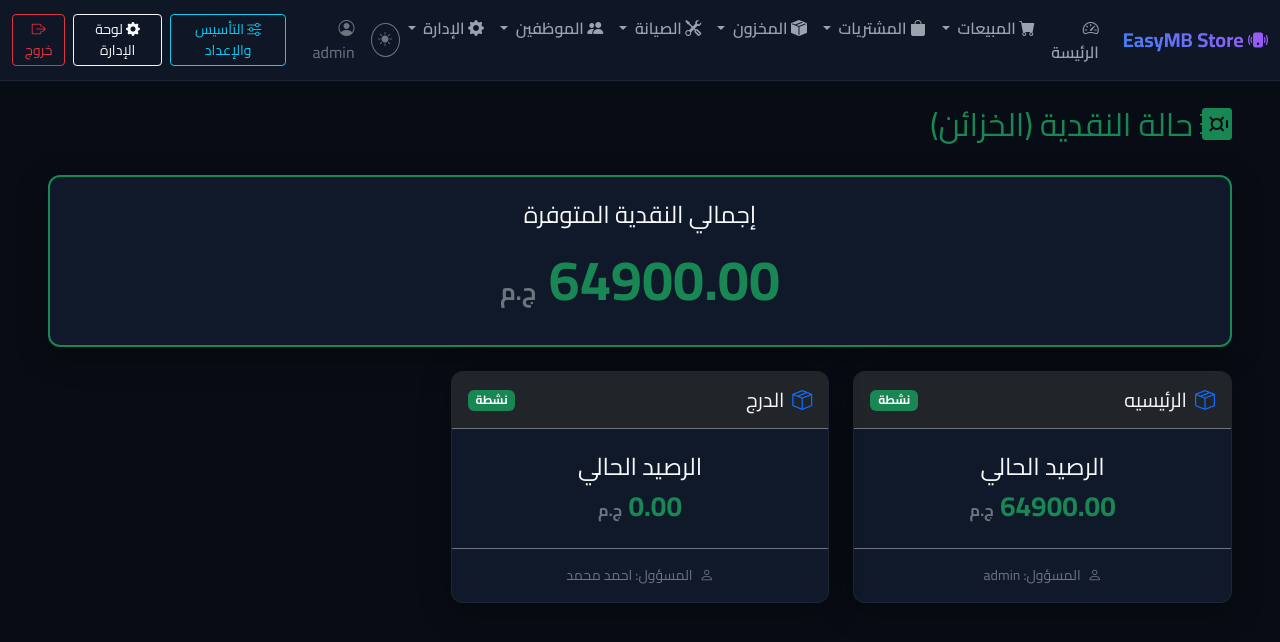
After one commit to ahmedElsayedHussien/EasyMbStore, a Django app: page /cash-status/ in a window 1280 px wide. The commit adds this page. Shown: the top 642 px of the page. Run offline with Django 5.2, Linux system fonts and the light colour scheme; a user stored in the database is signed in; data comes from the database, SQL or seed files in the repository; both versions use the stored data as it was after the commit; some libraries are stand-ins or nearby versions.

Commit message:
Update shift menu and add cash status

```diff
--- a/erp/templates/erp/base.html
+++ b/erp/templates/erp/base.html
@@ -148,7 +148,8 @@
                         </a>
                         <ul class="dropdown-menu dropdown-menu-dark dropdown-menu-end" aria-labelledby="adminDropdown">
                             {% if perms.erp.view_cashshift %}
-                            <li><a class="dropdown-item" href="{% url 'erp:shift_manage' %}"><i class="bi bi-safe-fill me-2"></i> الخزينة والوردية</a></li>
+                            <li><a class="dropdown-item" href="{% url 'erp:shift_manage' %}"><i class="bi bi-clock-history me-2"></i> الوردية المفتوحة</a></li>
+                            <li><a class="dropdown-item" href="{% url 'erp:cash_status' %}"><i class="bi bi-safe-fill me-2"></i> حالة النقدية</a></li>
                             {% endif %}
                             {% if request.user.is_staff or request.user.is_superuser %}
                             <li><a class="dropdown-item" href="{% url 'erp:reports_dashboard' %}"><i class="bi bi-graph-up-arrow me-2"></i> التقارير المتقدمة</a></li>
--- /dev/null
+++ b/erp/templates/erp/cash_status.html
@@ -0,0 +1,52 @@
+{% extends 'erp/base.html' %}
+{% load erp_tags %}
+{% block title %}حالة النقدية{% endblock %}
+
+{% block content %}
+<div class="d-flex justify-content-between align-items-center mb-4">
+    <h2 class="text-success"><i class="bi bi-safe-fill"></i> حالة النقدية (الخزائن)</h2>
+</div>
+
+<div class="row mb-4">
+    <div class="col-12">
+        <div class="glass-card p-4 text-center border-success border-2">
+            <h4 class="text-light mb-3">إجمالي النقدية المتوفرة</h4>
+            <h2 class="text-success fw-bold display-4">{{ total_cash }} <span class="fs-4 text-secondary">ج.م</span></h2>
+        </div>
+    </div>
+</div>
+
+<div class="row">
+    {% for treasury in treasuries %}
+    <div class="col-md-4 mb-4">
+        <div class="glass-card h-100 p-0 overflow-hidden">
+            <div class="card-header bg-dark border-bottom border-secondary p-3 d-flex justify-content-between align-items-center">
+                <h5 class="m-0 text-light"><i class="bi bi-box-seam me-2 text-primary"></i>{{ treasury.name }}</h5>
+                {% if treasury.is_active %}
+                <span class="badge bg-success">نشطة</span>
+                {% else %}
+                <span class="badge bg-danger">مغلقة</span>
+                {% endif %}
+            </div>
+            <div class="card-body p-4 text-center">
+                <h4 class="text-light mb-2">الرصيد الحالي</h4>
+                <h3 class="{% if treasury.balance >= 0 %}text-success{% else %}text-danger{% endif %} fw-bold mb-0">
+                    {{ treasury.balance }} <span class="fs-6 text-secondary">ج.م</span>
+                </h3>
+            </div>
+            <div class="card-footer bg-transparent border-top border-secondary p-3 text-secondary small text-center">
+                <i class="bi bi-person me-1"></i> المسؤول: {{ treasury.user.get_full_name|default:treasury.user.username }}
+            </div>
+        </div>
+    </div>
+    {% empty %}
+    <div class="col-12 text-center py-5">
+        <div class="text-secondary mb-3">
+            <i class="bi bi-inbox fs-1"></i>
+        </div>
+        <h5 class="text-light">لا توجد خزائن مسجلة أو نشطة حالياً.</h5>
+    </div>
+    {% endfor %}
+</div>
+
+{% endblock %}
--- a/erp/urls.py
+++ b/erp/urls.py
@@ -55,8 +55,9 @@ urlpatterns = [
     path('repairs/<int:pk>/edit/', views.repair_ticket_edit, name='repair_edit'),
     path('contacts/add-ajax/', views.ajax_create_customer, name='ajax_create_customer'),
 
-    # الورديات والخزينة
+    # الوردية والنقدية
     path('shifts/', views.shift_manage_view, name='shift_manage'),
+    path('cash-status/', views.cash_status, name='cash_status'),
     path('shifts/add-expense/', views.shift_add_expense, name='shift_add_expense'),
     path('shifts/close/', views.shift_close, name='shift_close'),
 
--- a/erp/views.py
+++ b/erp/views.py
@@ -1254,8 +1254,24 @@ def shift_close(request):
             else:
                 messages.error(request, f"تم إغلاق الوردية بوجود عجز قدره {abs(discrepancy)} ج.م.")
             return redirect('erp:dashboard')
-    messages.error(request, "حدث خطأ أثناء محاولة إغلاق الوردية.")
     return redirect('erp:shift_manage')
+
+@login_required
+@permission_required('erp.view_cashshift', raise_exception=True)
+def cash_status(request):
+    """
+    شاشة حالة النقدية: تعرض الخزائن والأرصدة الحالية
+    """
+    treasuries = Treasury.objects.filter(is_active=True).order_by('-balance')
+
+    # حساب إجمالي النقدية
+    total_cash = sum(t.balance for t in treasuries)
+
+    context = {
+        'treasuries': treasuries,
+        'total_cash': total_cash,
+    }
+    return render(request, 'erp/cash_status.html', context)
 @login_required
 def device_history(request, pk):
     device = get_object_or_404(Device, pk=pk)
```
Also changed, not shown: erp/forms.py (+20 -1 lines), erp/templates/erp/hr/employee_form.html (+10 -0 lines), db.sqlite3 (added).
